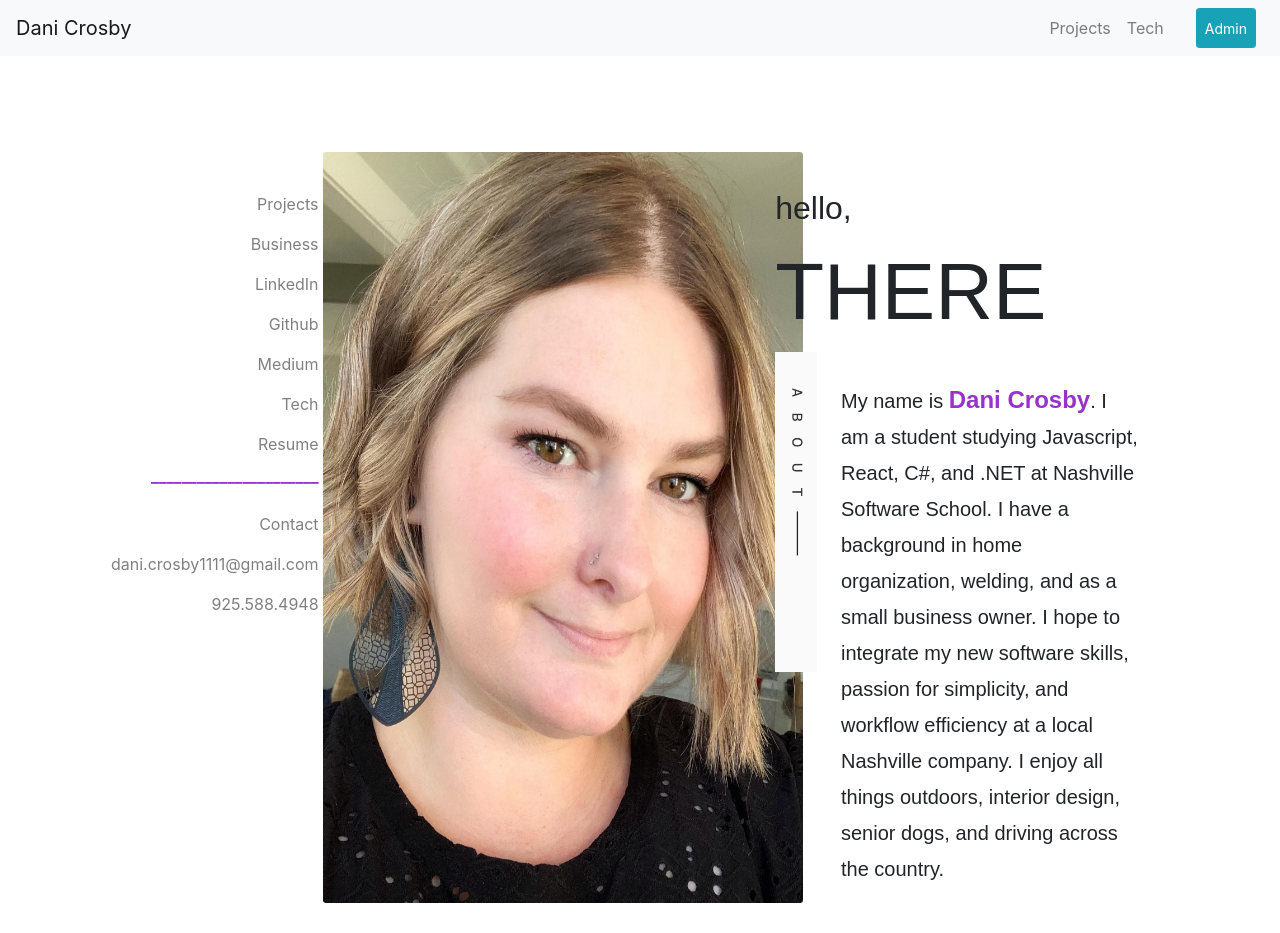
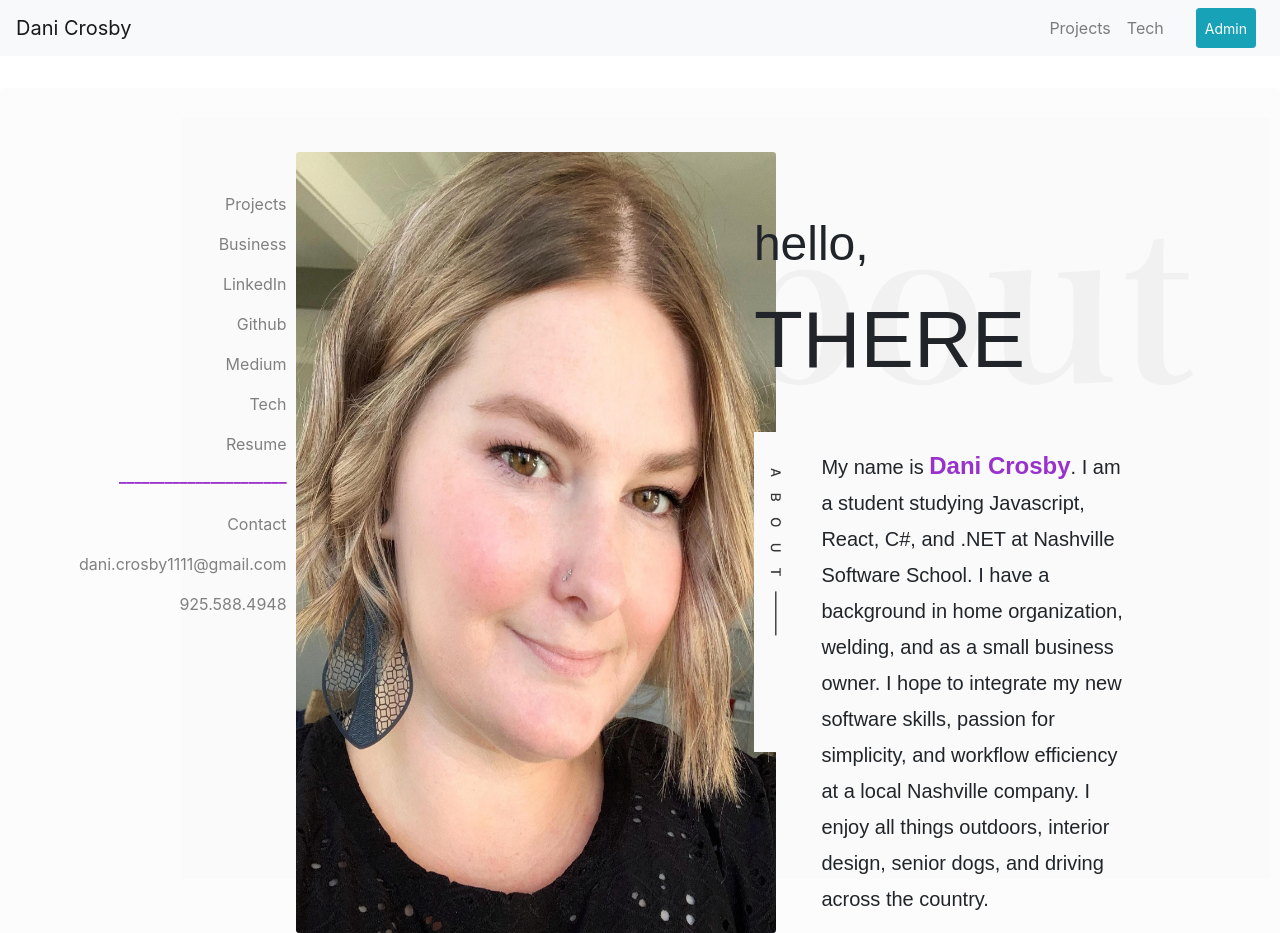
Before and after one commit to danicrosby/personal-bio-react, a React app: page / in a window 1280 px wide. Built offline with nearby package versions, Linux system fonts and the light colour scheme; some packages are replaced by stand-ins of ours; no server answers.

Commit message:
small tweaks to nav and cards

```diff
--- a/package.json
+++ b/package.json
@@ -6,6 +6,7 @@
     "@fortawesome/fontawesome-free": "^5.15.3",
     "@material-ui/core": "^4.11.4",
     "@material-ui/icons": "^4.11.2",
+    "@material-ui/lab": "^4.0.0-alpha.58",
     "@testing-library/jest-dom": "^5.11.4",
     "@testing-library/react": "^11.1.0",
     "@testing-library/user-event": "^12.1.10",
--- a/src/components/NavBar.js
+++ b/src/components/NavBar.js
@@ -19,7 +19,7 @@ const NavBar = ({ user }) => {
   return (
     <div>
       <Navbar color="light" light expand="md">
-        <Link className="navbar-brand" to="/">Dani Crosby</Link>
+        <Link className="navbar-brand" to="/"> Dani Crosby</Link>
         <NavbarToggler onClick={toggle} />
         <Collapse isOpen={isOpen} navbar></Collapse>
         <Nav className="ml-auto" navbar>
--- a/src/components/ProjectCard.js
+++ b/src/components/ProjectCard.js
@@ -11,12 +11,14 @@ const ProjectCard = ({
   name,
   image,
   description,
-  code
+  code,
+  techUsed
 }) => (
   <Card body>
     <CardImg className="project-image mb-3" src={image} rounded fluid />
     <CardTitle tag="h5">{name}<a href={code}><i className="fab fa-github-alt ml-3 fa-spin"></i></a></CardTitle>
     <CardText>{description}</CardText>
+    <CardText>{techUsed}</CardText>
   </Card>
 );
 
@@ -25,6 +27,7 @@ ProjectCard.propTypes = {
   image: PropTypes.string.isRequired,
   description: PropTypes.string.isRequired,
   code: PropTypes.string.isRequired,
+  techUsed: PropTypes.string.isRequired,
 
 };
 
--- a/src/helpers/views/Home.js
+++ b/src/helpers/views/Home.js
@@ -34,7 +34,7 @@ export default function Home() {
         <img className="profile-image" src={profile} />
       </div>
 
-      <div className="col-lg-4 col-md-3 col-sm-2">
+      <div className="col-lg-4 col-md-3 col-sm-2 mt-2">
         <div id="title">hello,</div>
         <div id="sub-title">THERE</div>
 
@@ -42,7 +42,7 @@ export default function Home() {
           <div className="col-2">
             <img className="about-img" src={about1} />
           </div>
-          <div className="col">
+          <div className="col mt-2">
             <p id="about-me-paragraph">
               My name is <span className="bold">Dani Crosby</span>. I am a student
               studying Javascript, React, C#, and .NET at Nashville Software School.
--- a/src/styles/index.scss
+++ b/src/styles/index.scss
@@ -19,14 +19,19 @@
 
 .about-img {
   height: 20em;
+  margin-top: 2em;
 }
 
 .jumbotron {
   display: flex;
   justify-content: start;
+  background-image: url(./assets/About.png);
+  background-repeat: no-repeat;
+  background-size: 85%;
+  background-position-x: 95%;
+  background-position-y: 20%;
   margin-top: 2em;
-  background-color: white;
-  margin-left: 2em;
+  background-color: rgb(252, 252, 252);
 }
 
 .navbar-expand-lg {
@@ -70,7 +75,7 @@
 
 #title {
   margin-top: 1em;
-  font-size: 2em;
+  font-size: 3em;
   font-family: Arial, Helvetica, sans-serif;
 }
 
@@ -83,9 +88,14 @@
   font-size: 20px;
   font-family: Arial, Helvetica, sans-serif;
   line-height: 1.8em;
-  margin-top: 1.5em;
+  margin-top: 2em;
 }
 
 .page-title {
   margin-top: 3em;
 }
+
+.daniLogo {
+  width: 3em;
+  margin-left: 3em;
+}
```
Also changed, not shown: src/styles/assets/daniLogo.png (added).
